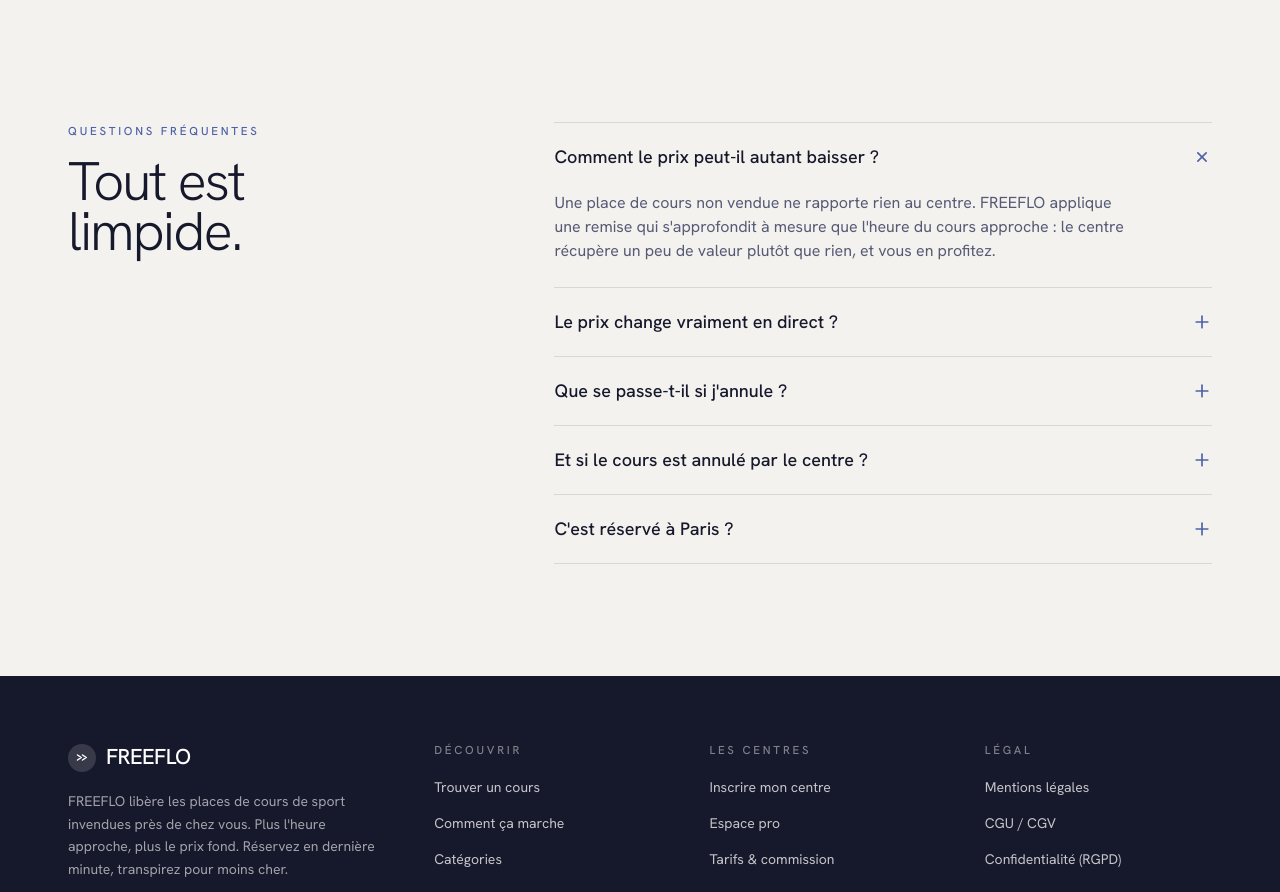
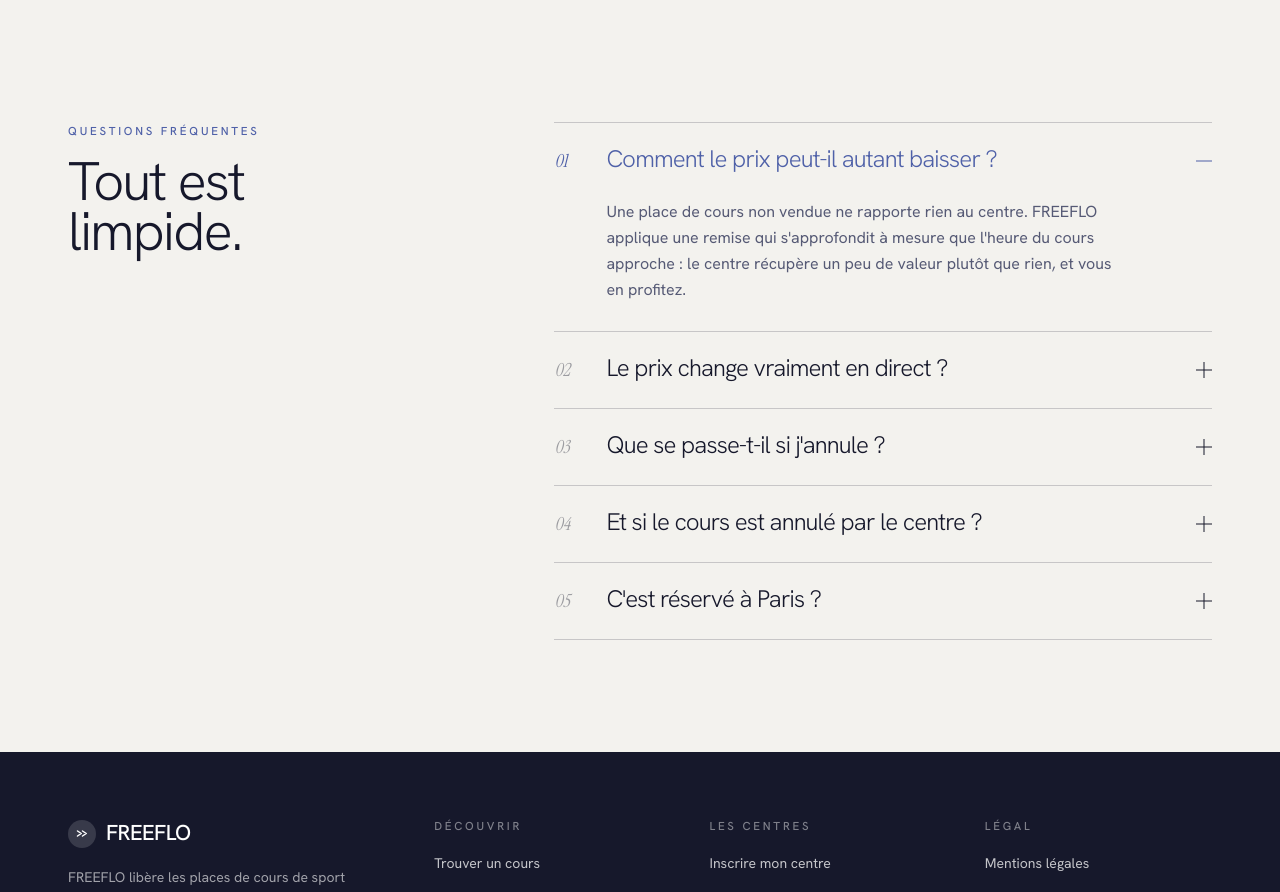
Before and after one commit to alexandre-zenou/freeflo, a Next.js app: page / in a window 1280 px wide. Shown: the part 4300-5192 px from the top of the page. Built offline with nearby package versions, Linux system fonts and the light colour scheme.

Commit message:
style(design): FINDING-011 — editorial FAQ: serif index numerals, display-type questions, drawn +/− affordance replacing stock plus-icon accordion

```diff
--- a/src/components/sections/faq.tsx
+++ b/src/components/sections/faq.tsx
@@ -1,7 +1,6 @@
 "use client";
 
 import { useState } from "react";
-import { Plus } from "lucide-react";
 import { SectionHeading } from "@/components/section-heading";
 import { faq } from "@/lib/site";
 import { cn } from "@/lib/utils";
@@ -12,26 +11,55 @@
     <section className="ff-container py-24 md:py-28">
       <div className="grid gap-12 lg:grid-cols-[0.8fr_1.2fr]">
         <SectionHeading eyebrow="Questions fréquentes" title={<>Tout est<br />limpide.</>} />
-        <div className="divide-y divide-line border-y border-line">
+        <div>
           {faq.map((item, i) => {
             const isOpen = open === i;
             return (
-              <div key={item.q}>
+              <div key={item.q} className="border-t border-ink/20 last:border-b last:border-b-ink/20">
                 <button
                   onClick={() => setOpen(isOpen ? null : i)}
-                  className="flex w-full items-center justify-between gap-4 py-5 text-left"
+                  className="group flex w-full items-baseline gap-5 py-6 text-left"
                   aria-expanded={isOpen}
                 >
-                  <span className="text-lg font-medium text-ink">{item.q}</span>
-                  <Plus className={cn("h-5 w-5 shrink-0 text-peri-deep transition-transform duration-300", isOpen && "rotate-45")} />
+                  <span
+                    className={cn(
+                      "serif-em w-8 shrink-0 text-lg transition-colors duration-300",
+                      isOpen ? "text-peri-deep" : "text-ink/40",
+                    )}
+                  >
+                    {String(i + 1).padStart(2, "0")}
+                  </span>
+                  <span
+                    className={cn(
+                      "display flex-1 text-xl leading-snug transition-colors duration-300 sm:text-2xl",
+                      isOpen ? "text-peri-deep" : "text-ink group-hover:text-peri-deep",
+                    )}
+                  >
+                    {item.q}
+                  </span>
+                  {/* thin drawn +/− affordance — the vertical stroke collapses when open */}
+                  <span aria-hidden className="relative h-4 w-4 shrink-0 self-center">
+                    <span
+                      className={cn(
+                        "absolute left-0 top-1/2 h-px w-full -translate-y-1/2 transition-colors duration-300",
+                        isOpen ? "bg-peri-deep" : "bg-ink",
+                      )}
+                    />
+                    <span
+                      className={cn(
+                        "absolute left-1/2 top-0 h-full w-px -translate-x-1/2 bg-ink transition-transform duration-300",
+                        isOpen && "scale-y-0",
+                      )}
+                    />
+                  </span>
                 </button>
                 <div
                   className={cn(
                     "grid overflow-hidden transition-all duration-300",
-                    isOpen ? "grid-rows-[1fr] pb-6" : "grid-rows-[0fr]",
+                    isOpen ? "grid-rows-[1fr] pb-7" : "grid-rows-[0fr]",
                   )}
                 >
-                  <p className="min-h-0 max-w-xl text-ink-soft">{item.a}</p>
+                  <p className="min-h-0 max-w-xl pl-[3.25rem] leading-relaxed text-ink-soft">{item.a}</p>
                 </div>
               </div>
             );
```
